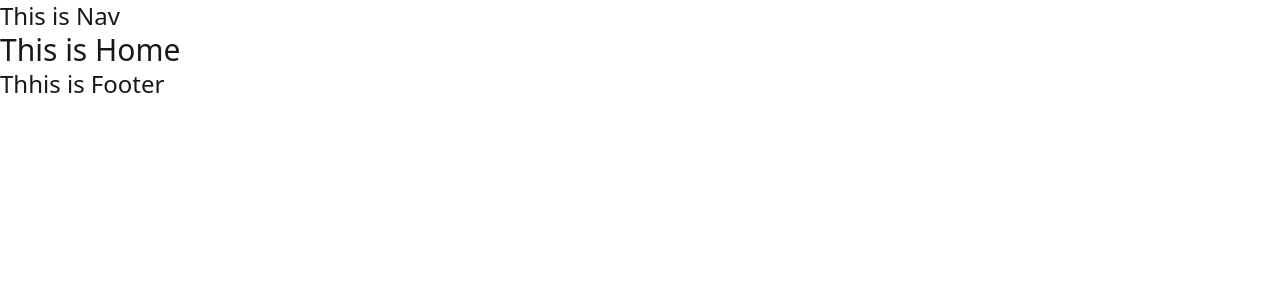
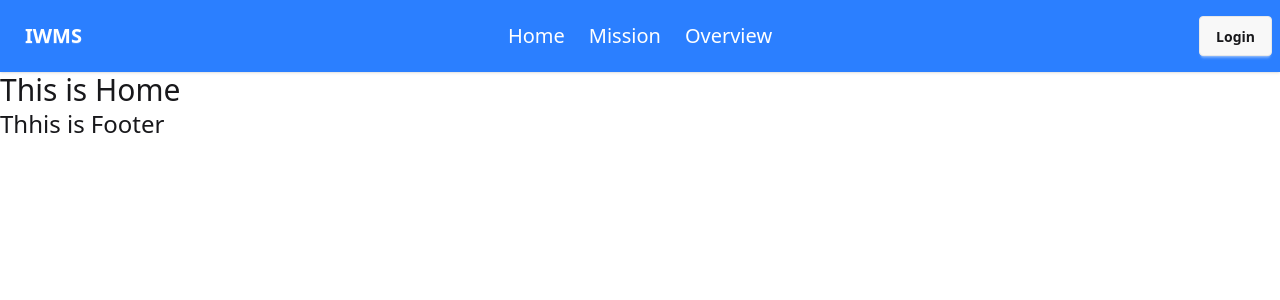
Before and after one commit to hossainta1/integrated-waste-management-system-ui, a React (Vite) app: page / in a window 1280 px wide. Shown: the top 300 px of the page. Built offline with nearby package versions, Linux system fonts and the light colour scheme.

Commit message:
Create Navigation Bar

```diff
--- a/src/Pages/Home/Home/Home.jsx
+++ b/src/Pages/Home/Home/Home.jsx
@@ -1,4 +1,3 @@
-
 
 const Home = () => {
     return (
--- a/src/Pages/Shared/NavBar/NavBar.jsx
+++ b/src/Pages/Shared/NavBar/NavBar.jsx
@@ -1,9 +1,35 @@
-
 
 const NavBar = () => {
+    const navOption = <>
+    <li className="text-xl"><a>Home</a></li>
+    <li className="text-xl"><a>Mission</a></li>
+    <li className="text-xl"><a>Overview</a></li>
+    </>
     return (
         <div>
-            <h2 className="text-2xl">This is Nav</h2>
+            <div className="navbar bg-blue-500 text-white shadow-sm">
+  <div className="navbar-start">
+    <div className="dropdown">
+      <div tabIndex={0} role="button" className="btn btn-ghost lg:hidden">
+        <svg xmlns="http://www.w3.org/2000/svg" className="h-5 w-5" fill="none" viewBox="0 0 24 24" stroke="currentColor"> <path strokeLinecap="round" strokeLinejoin="round" strokeWidth="2" d="M4 6h16M4 12h8m-8 6h16" /> </svg>
+      </div>
+      <ul
+        tabIndex={0}
+        className="menu menu-sm dropdown-content bg-base-100 rounded-box z-1 mt-3 w-52 p-2 shadow">
+        {navOption}
+      </ul>
+    </div>
+    <a className="btn btn-ghost text-xl">IWMS</a>
+  </div>
+  <div className="navbar-center hidden lg:flex">
+    <ul className="menu menu-horizontal px-1">
+      {navOption}
+    </ul>
+  </div>
+  <div className="navbar-end">
+    <a className="btn">Login</a>
+  </div>
+</div>
         </div>
     );
 };
```
